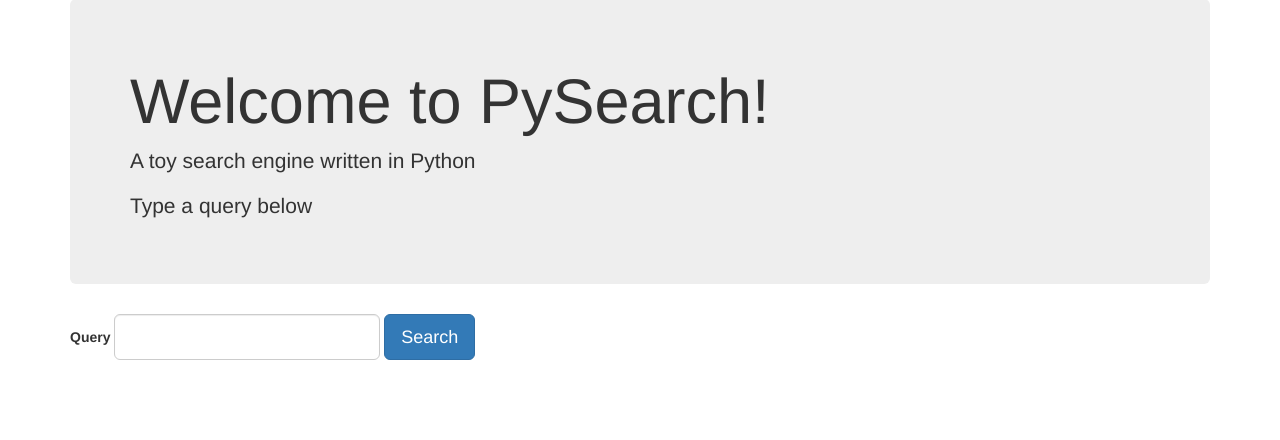
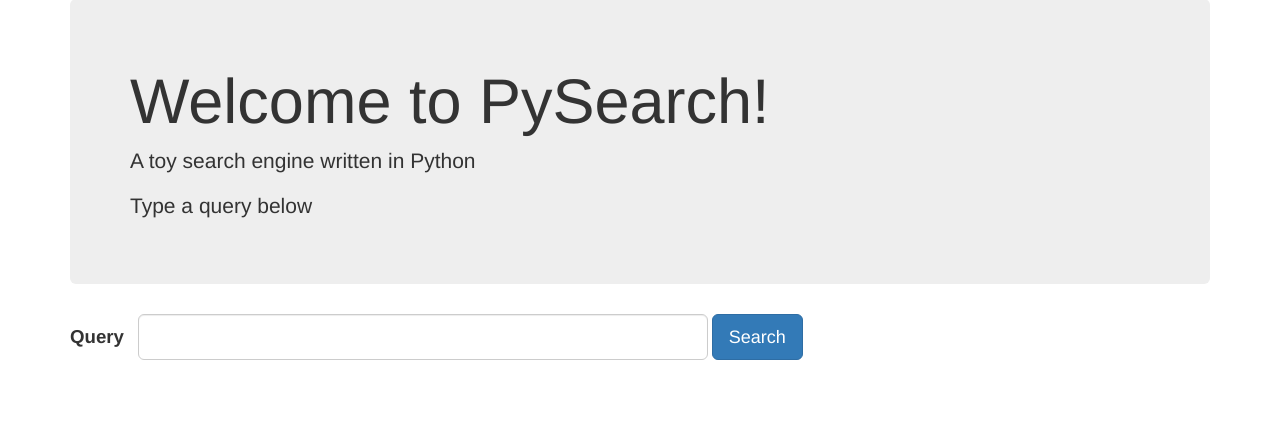
Before and after one commit to nh0815/PySearch, a Django app: page /search/ in a window 1280 px wide. Shown: the part 51-491 px from the top of the page. Run offline with Django 3.2, Linux system fonts and the light colour scheme; some libraries are stand-ins or nearby versions.

Commit message:
Styled query form

```diff
--- a/search/static/style.css
+++ b/search/static/style.css
@@ -1,3 +1,16 @@
 body{
 	margin: 50px 50px 50px 50px;
 }
+
+label{
+	font-size: 14pt;
+	margin-right: 10px;
+}
+
+div.form-group{
+	width: 100%;
+}
+
+input.form-control{
+	width: 50% !important;
+}
```
